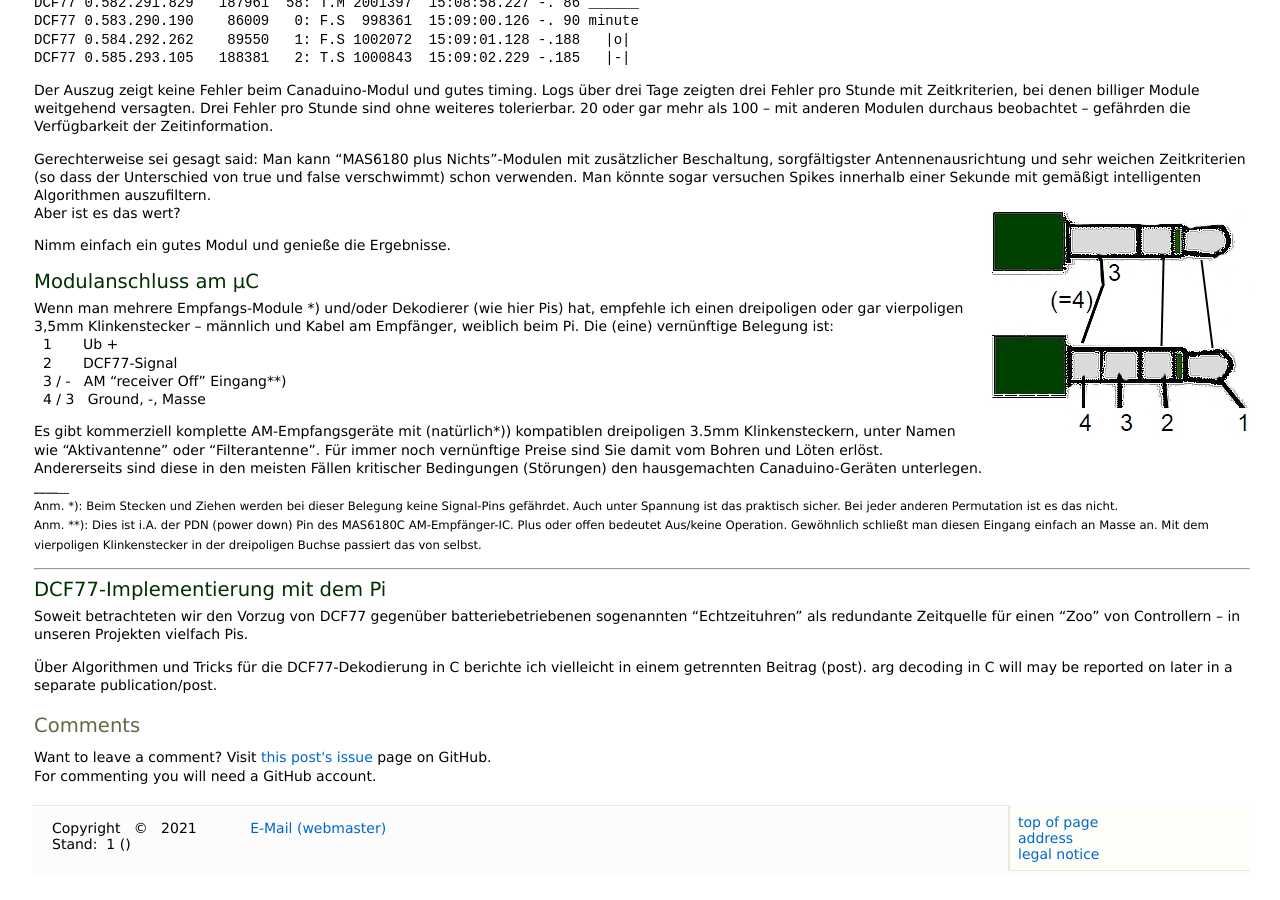
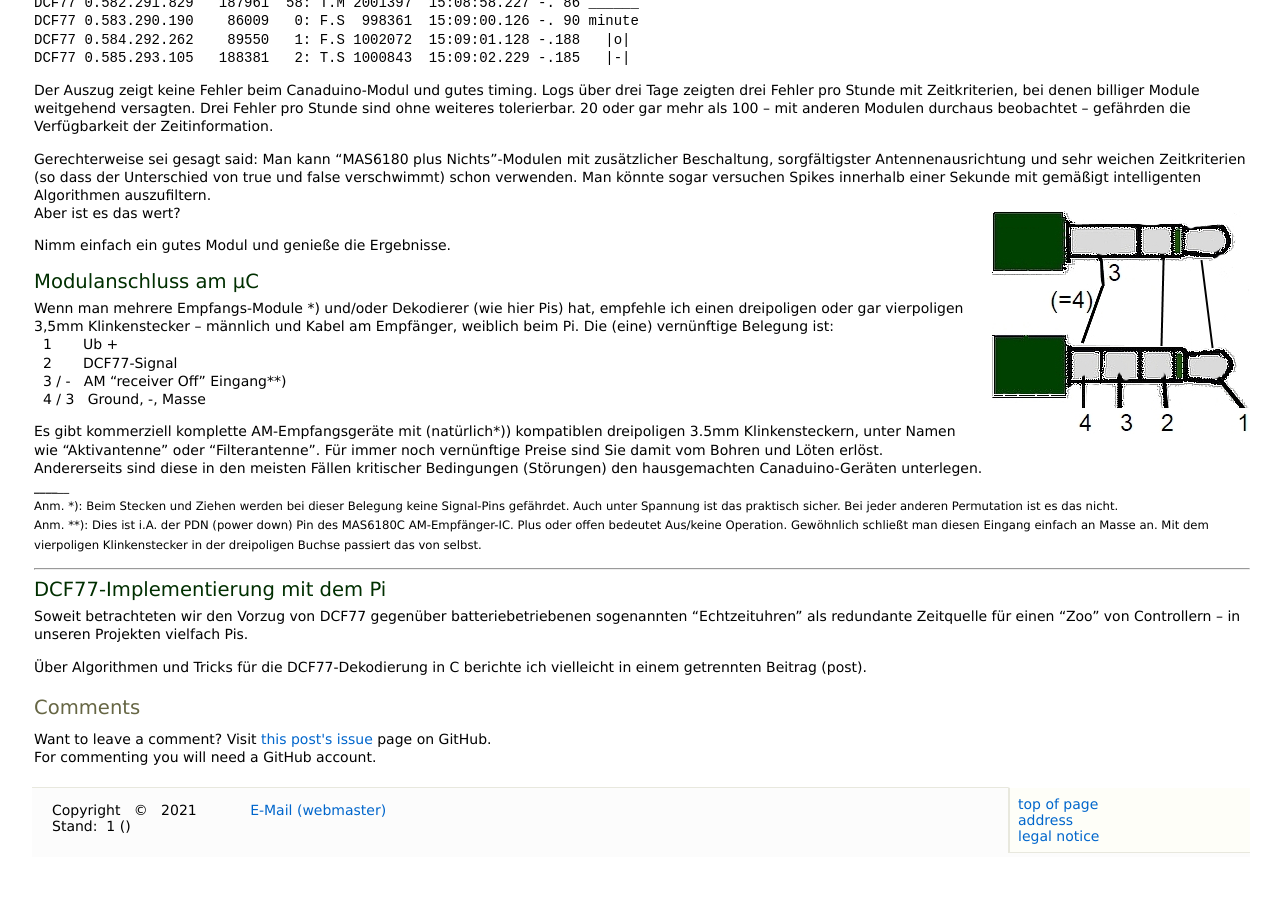
Before and after one commit to a-weinert/a-weinert.github.io, a Jekyll site: the page built from _posts/2020-10-08-timeSyncLocNet_de.md, in a window 1280 px wide and 900 px high, scrolled down 3807 px. Built offline with Jekyll 4.4.1, drawn with Linux system fonts in a browser that asks for light colours.

Commit message:
typos corrected (2)

```diff
--- a/_posts/2020-10-08-timeSyncLocNet_de.md
+++ b/_posts/2020-10-08-timeSyncLocNet_de.md
@@ -373,6 +373,3 @@ Controllern -- in unseren Projekten vielfach Pis.
 
 Über Algorithmen und Tricks für die DCF77-Dekodierung in C berichte ich
 vielleicht in einem getrennten Beitrag (post).
-arg
- decoding in C will may be
-reported on later in a separate publication/post.
```
Also changed, not shown: other parts of _posts/2020-10-08-timeSyncLocNet_de.md (+1 -1 lines), _posts/2013-08-05-eclipDic.md (+2 -2 lines), _posts/2013-08-05-eclipDic_de.md (+2 -2 lines), _posts/2020-10-08-timeSyncLocNet.md (+1 -1 lines), _posts/2020-12-27-twoJekyllTricks_de.md (+2 -2 lines).
